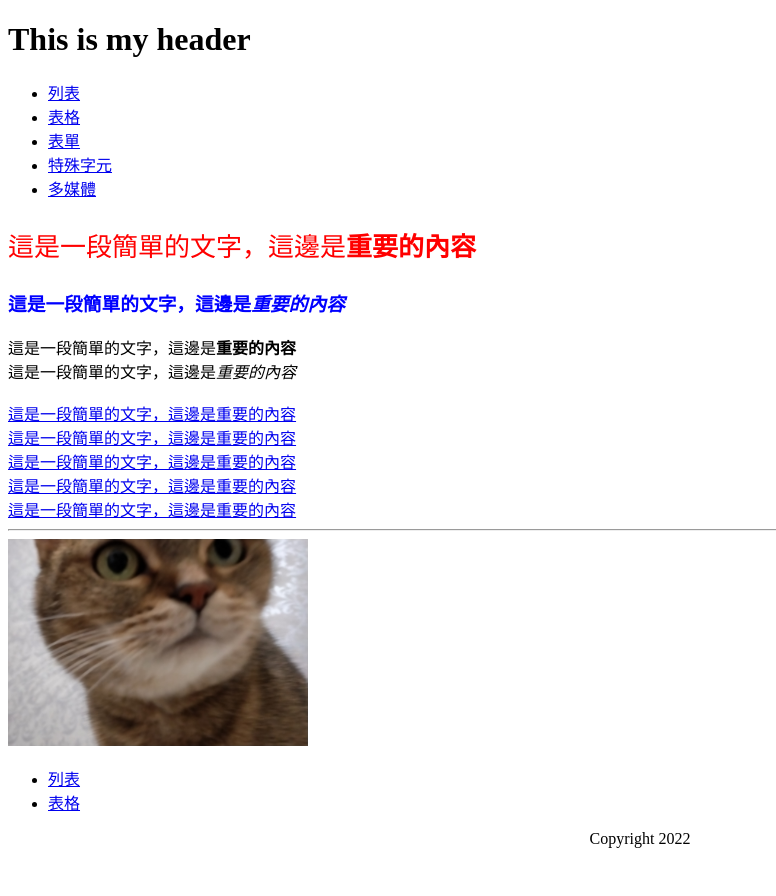
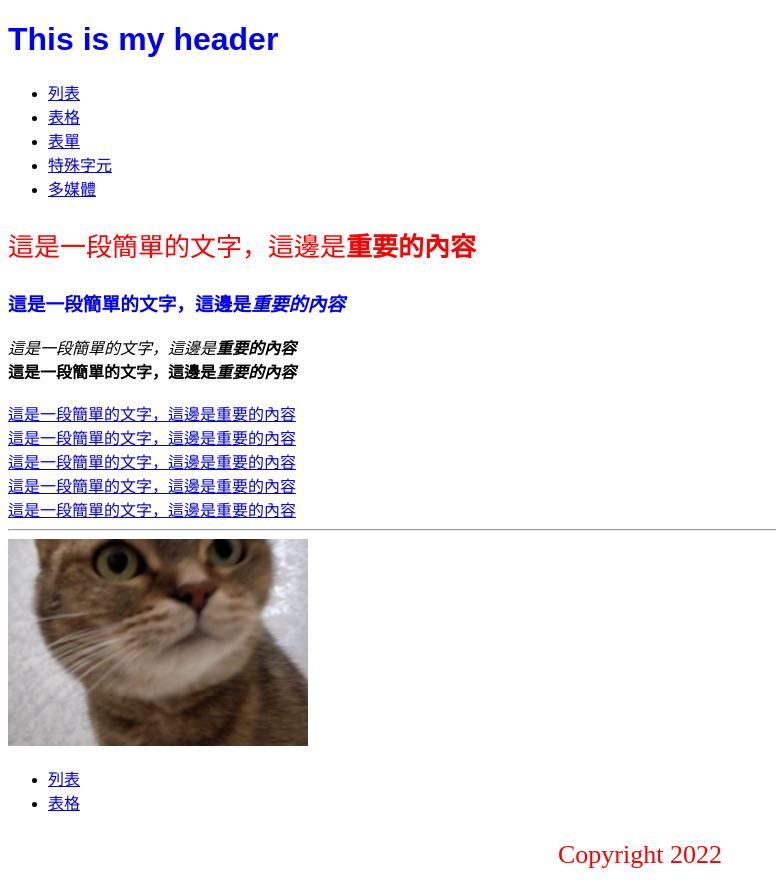
Before and after one commit to HughChiou/demo1020, a plain HTML site: page index.html in a window 1280 px wide. Shown: the whole page, without its empty margins (0-776 px from the left). Before the commit the page ends 864 px from the top, so only its background shows below. Drawn offline with Linux system fonts and the light colour scheme.

Commit message:
styling text

```diff
--- a/index.html
+++ b/index.html
@@ -7,6 +7,25 @@
     <meta name="viewport" content="width=device-width, initial-scale=1.0">
     <title>頁面標題</title>
     <link rel="shortcut icon" class="fav-icon" href="favicon.ico" type="image/x-icon">
+    <style>
+        p {
+            color: red;
+            font-size: 26px;
+        }
+
+        h1 {
+            color: blue;
+            font-family: Arial, Helvetica, sans-serif;
+        }
+
+        .weight {
+            font-weight: bolder;
+        }
+
+        .italic {
+            font-style: italic;
+        }
+    </style>
 </head>
 
 <body>
@@ -25,10 +44,10 @@
     <main>
         <section>
             <article>
-                <p style="color: red;font-size: 26px;">這是一段簡單的文字，這邊是<b>重要的內容</b></p>
-                <h1 style="color: blue;">這是一段簡單的文字，這邊是<i>重要的內容</i></h1>
-                <div>這是一段簡單的文字，這邊是<strong>重要的內容</strong></div>
-                <span>這是一段簡單的文字，這邊是<em>重要的內容</em></span>
+                <p>這是一段簡單的文字，這邊是<b>重要的內容</b></p>
+                <h1>這是一段簡單的文字，這邊是<i>重要的內容</i></h1>
+                <div class="italic">這是一段簡單的文字，這邊是<strong>重要的內容</strong></div>
+                <span class="weight">這是一段簡單的文字，這邊是<em>重要的內容</em></span>
             </article>
             <br>
             <article>
```
